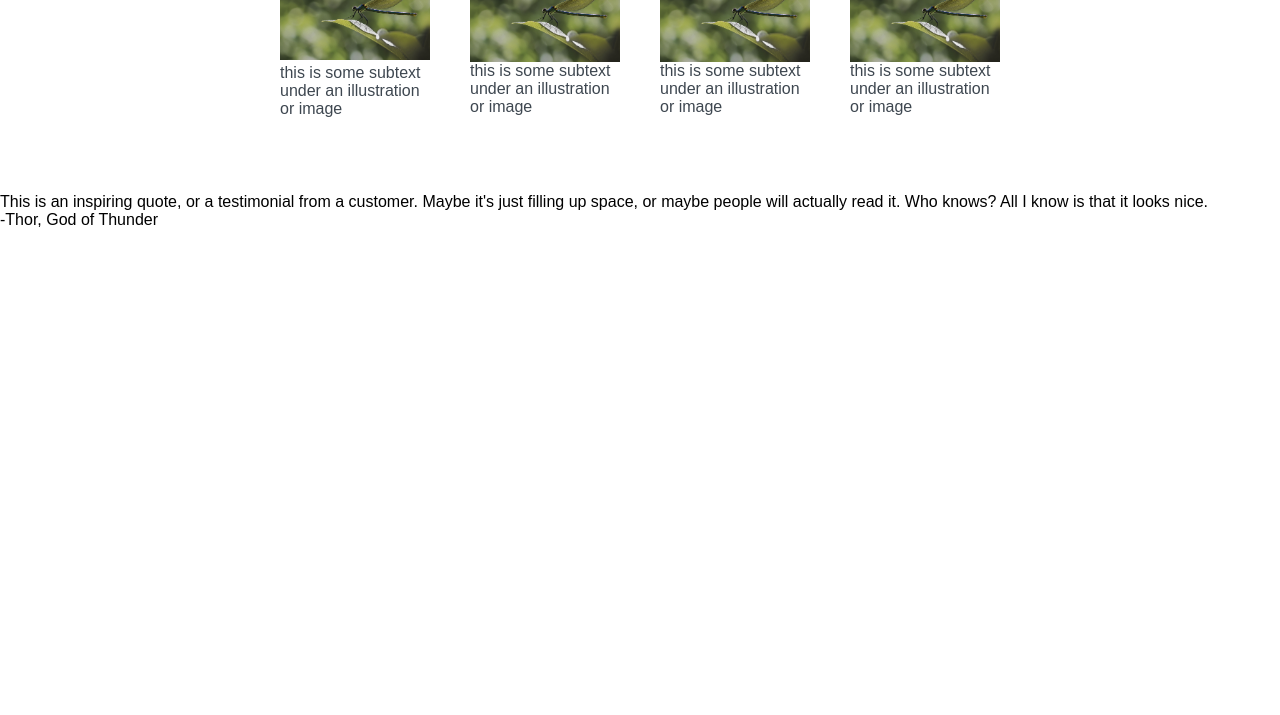
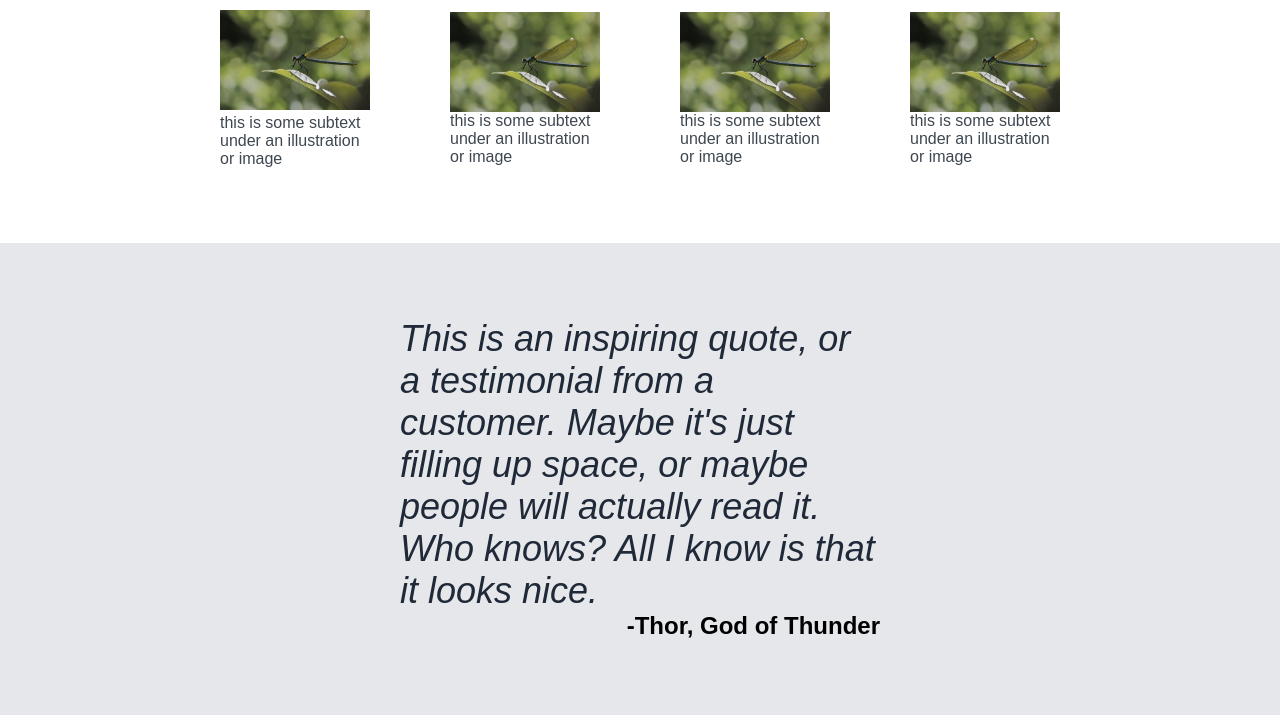
Before and after one commit to dealunas/landing-page, a plain HTML site: page index.html in a window 1280 px wide. Shown: the part 613-1328 px from the top of the page. Before the commit the page ends 842 px from the top, so only its background shows below. Drawn offline with Linux system fonts and the light colour scheme.

Commit message:
Add CSS to quote box

```diff
--- a/styles.css
+++ b/styles.css
@@ -76,7 +76,7 @@ button.blue-sign{
 .body{
     display:flex;
     flex-direction:column;
-    padding-bottom:75px;
+    padding:75px;
 }
 
 .info-title{
@@ -85,12 +85,12 @@ button.blue-sign{
     font-weight:bolder;
     color:#1F2937;
     justify-content:center;
-    padding:25px;
+    padding-bottom:25px;
 }
 .info{
     display:flex;
     justify-content:center;
-    gap:40px;
+    gap:80px;
 }
 
 .boxes{
@@ -100,3 +100,24 @@ button.blue-sign{
     width:150px;
     color:rgb(62, 71, 80);
 }
+
+.quote-box{
+    display:flex;
+    flex-direction:column;
+    justify-content:center;
+    padding:75px 400px;
+    background-color:#E5E7EB;
+}
+
+.quote{
+    font-size:36px;
+    font-style:italic;
+    color:#1F2937;
+}
+
+.author{
+    display:flex;
+    justify-content:flex-end;
+    font-size:24px;
+    font-weight:bold;
+}
```
